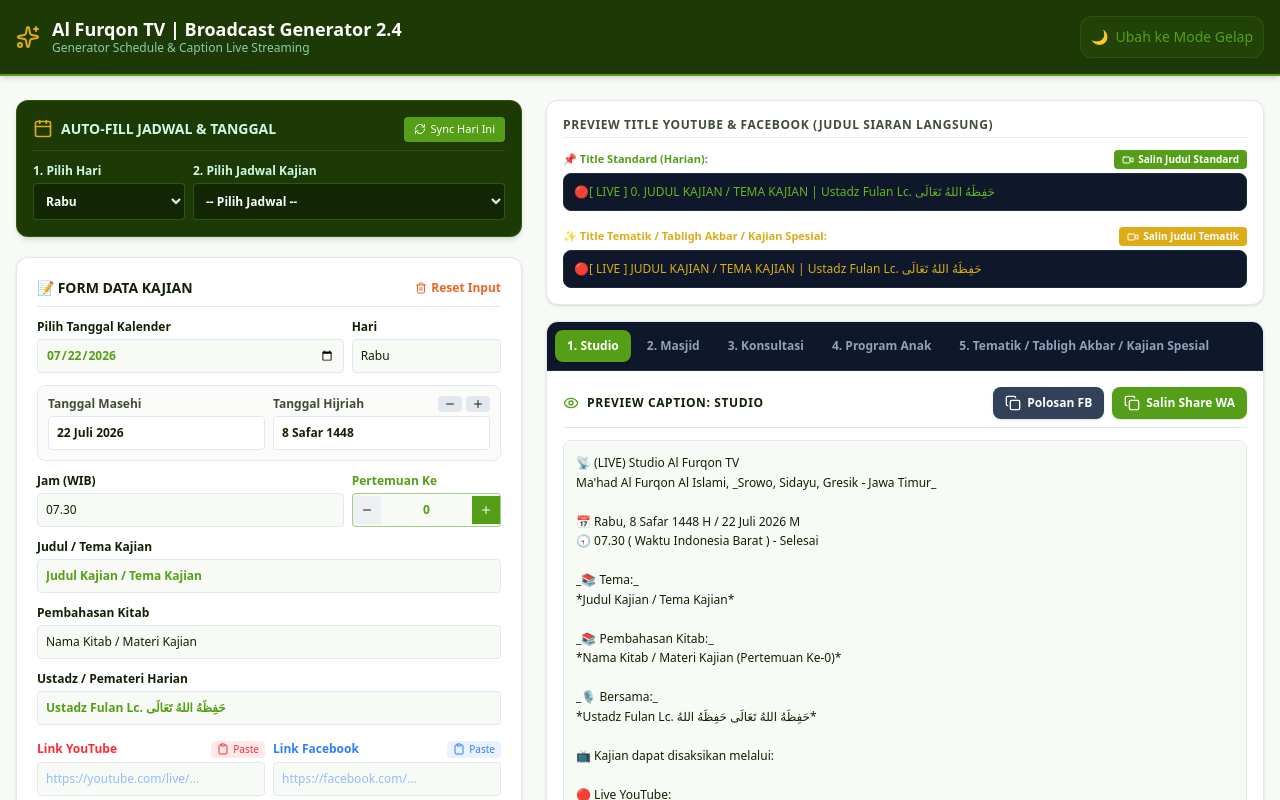
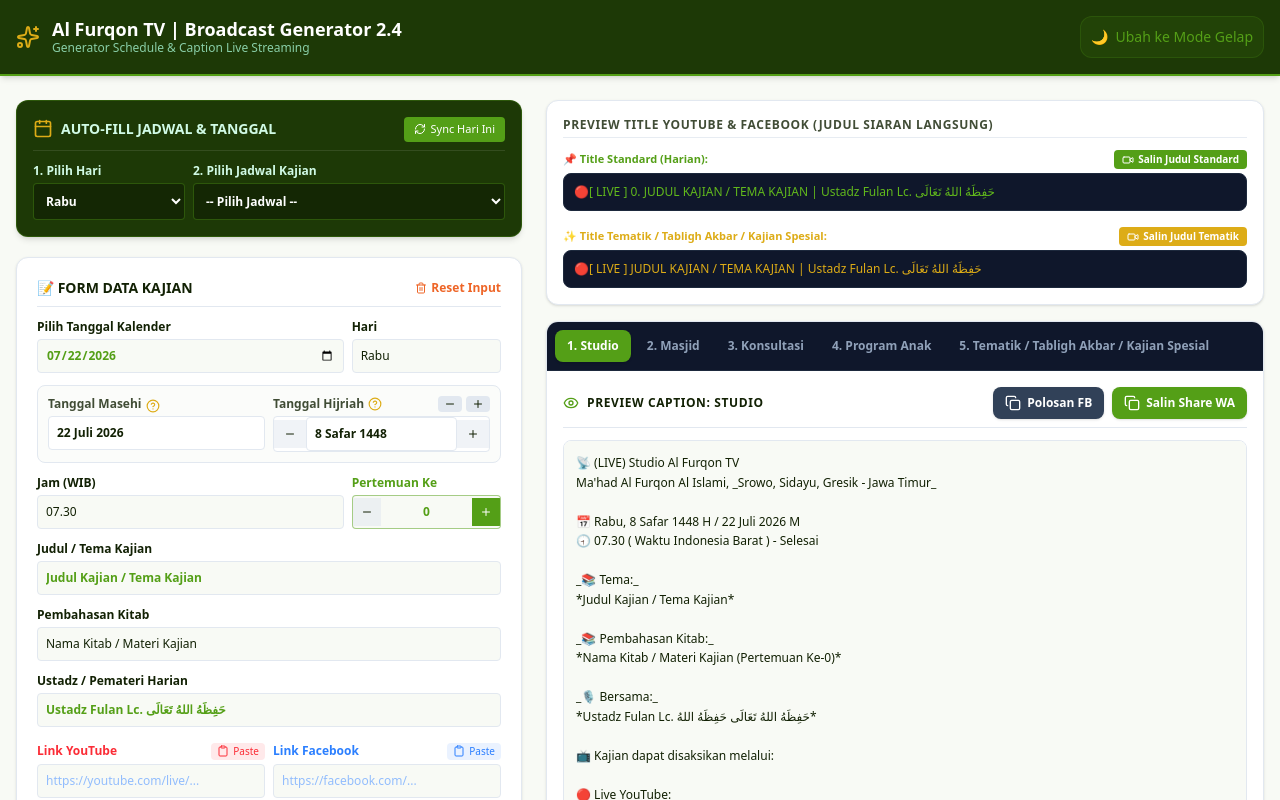
Before and after one commit to ahmado-labs/alfurqon-caption-builder, a Next.js app: page / in a window 1280 px wide. Shown: the top 800 px of the page. Built offline with nearby package versions, Linux system fonts and the light colour scheme.

Commit message:
v2.5 fix pergantian hijriah dan penambahan tooltip helpcircle

```diff
--- a/app/page.tsx
+++ b/app/page.tsx
@@ -10,7 +10,7 @@ import {
   getFullMasehiFromDateString
 } from '@/utils/dateFormatter';
 import { ThemeToggle } from '@/components/ThemeToggle';
-import { Copy, Check, Trash2, Video, Sparkles, Calendar, Eye, RefreshCw, Plus, Minus, Clipboard } from 'lucide-react';
+import { Copy, Check, Trash2, Video, Sparkles, Calendar, Eye, RefreshCw, Plus, Minus, Clipboard, HelpCircle } from 'lucide-react';
 import {
   generateStandardTitle,
   generateTematikTitle,
@@ -93,6 +93,27 @@ export default function AppDashboard() {
       const selectedDate = new Date(dateValue + 'T00:00:00');
       applyDateChange(selectedDate, hijriOffset);
     }
+  };
+
+  // Handler untuk menambah/mengurangi angka tanggal Hijriah saja secara langsung
+  const handleShiftHijriDayOnly = (delta: number) => {
+    setFormData(prev => {
+      const currentText = prev.tanggalHijri;
+      // Cari angka pertama di string (contoh: angka "9" dari "9 Safar 1448")
+      const match = currentText.match(/\d+/);
+      if (!match) return prev;
+
+      const currentNum = parseInt(match[0], 10);
+      const newNum = Math.max(1, currentNum + delta); // Angka minimal 1
+
+      // Ganti angka tersebut dengan angka baru
+      const updatedText = currentText.replace(/\d+/, newNum.toString());
+
+      return {
+        ...prev,
+        tanggalHijri: updatedText
+      };
+    });
   };
 
   // Handler Tombol Sync / Reset Ke Hari Ini
@@ -299,7 +320,24 @@ export default function AppDashboard() {
 
             <div className="grid grid-cols-2 gap-2 text-xs bg-background/50 p-2.5 rounded-lg border border-card-border">
               <div>
+
+                {/* ===== (Label + Icon HelpCircle) ===== */}
+                <div className="flex items-center gap-1">
                   <label className="block font-semibold mb-1 opacity-80">Tanggal Masehi</label>
+
+                    {/* Icon & Tooltip petunjuk */}
+                    <div className="relative flex items-center group cursor-pointer">
+                      <HelpCircle className="w-3.5 h-3.5 text-alfurqon-gold hover:text-amber-400 transition" />
+
+                      {/* Box Pesan saat Mouse Hover */}
+                      <div className="absolute bottom-full left-0 mb-2 hidden group-hover:block w-56 p-2.5 bg-slate-900 text-white text-[11px] leading-tight rounded-lg shadow-xl z-50 pointer-events-none border border-slate-700">
+                        <p className="font-bold text-alfurqon-gold mb-1">📌 Info Pergantian Hari:</p>
+                        <p>Tanggal Masehi akan berubah saat hari berikutnya setelah pukul 00:00</p>
+                        <div className="absolute top-full left-2 border-4 border-transparent border-t-slate-900"></div>
+                      </div>
+                    </div>
+                </div>
+
                 <input
                   type="text"
                   value={formData.tanggalMasehi}
@@ -309,7 +347,25 @@ export default function AppDashboard() {
               </div>
               <div>
                 <div className="flex justify-between items-center mb-1">
+
+                  {/* ===== (Label + Icon HelpCircle) ===== */}
+                  <div className="flex items-center gap-1">
                     <label className="font-semibold opacity-80">Tanggal Hijriah</label>
+
+                    {/* Icon & Tooltip Peringatan Maghrib */}
+                    <div className="relative flex items-center group cursor-pointer">
+                      <HelpCircle className="w-3.5 h-3.5 text-alfurqon-gold hover:text-amber-400 transition" />
+
+                      {/* Box Pesan saat Mouse Hover */}
+                      <div className="absolute bottom-full left-0 mb-2 hidden group-hover:block w-56 p-2.5 bg-slate-900 text-white text-[11px] leading-tight rounded-lg shadow-xl z-50 pointer-events-none border border-slate-700">
+                        <p className="font-bold text-alfurqon-gold mb-1">📌 Info Pergantian Hari:</p>
+                        <p>Sistem penanggalan Islam, hari berganti saat <b>Maghrib</b>. Jadi, untuk kajian Maghrib & Malam, sementara sesuaikan tanggal Hijriah (+1) yang di dalam form, bukan yang diluar. Yang luar Khusus <b>kalibrasi kalender</b>.</p>
+                        <div className="absolute top-full left-2 border-4 border-transparent border-t-slate-900"></div>
+                      </div>
+                    </div>
+                  </div>
+                  {/* ==================================== */}
+
                   <div className="flex gap-1">
                     <button
                       onClick={() => setHijriOffset(prev => prev - 1)}
@@ -327,12 +383,31 @@ export default function AppDashboard() {
                     </button>
                   </div>
                 </div>
+
+                <div className="flex items-center border border-card-border rounded overflow-hidden bg-card focus-within:ring-2 focus-within:ring-alfurqon-green">
+                  <button
+                    type="button"
+                    onClick={() => handleShiftHijriDayOnly(-1)}
+                    className="px-2.5 py-2 bg-card-border/50 hover:bg-alfurqon-green hover:text-white transition font-bold text-xs cursor-pointer text-foreground"
+                    title="Kurangi tanggal Hijriah (-1)"
+                  >
+                    <Minus className="w-3 h-3" />
+                  </button>
                   <input
                     type="text"
                     value={formData.tanggalHijri}
                     onChange={(e) => setFormData({...formData, tanggalHijri: e.target.value})}
                     className="w-full p-2 bg-card border border-card-border rounded focus:ring-2 focus:ring-alfurqon-green outline-none font-semibold"
                   />
+                  <button
+                    type="button"
+                    onClick={() => handleShiftHijriDayOnly(1)}
+                    className="px-2.5 py-2 bg-card-border/50 hover:bg-alfurqon-green hover:text-white transition font-bold text-xs cursor-pointer text-foreground"
+                    title="Tambah tanggal Hijriah (+1 untuk Maghrib/Malam)"
+                  >
+                    <Plus className="w-3 h-3" />
+                  </button>
+                </div>
               </div>
             </div>
 
```
Lines whose indentation alone changed are shown as unchanged.
